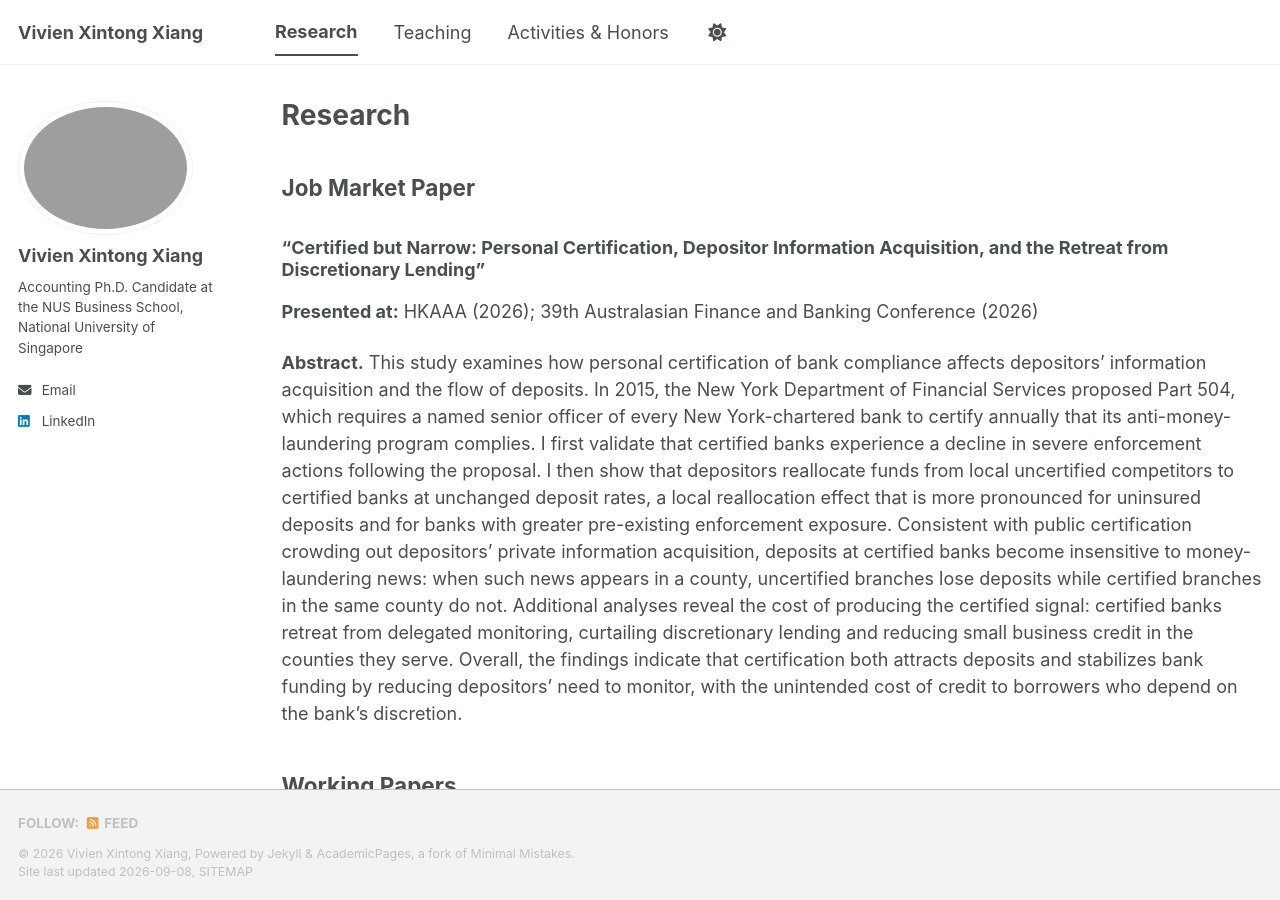
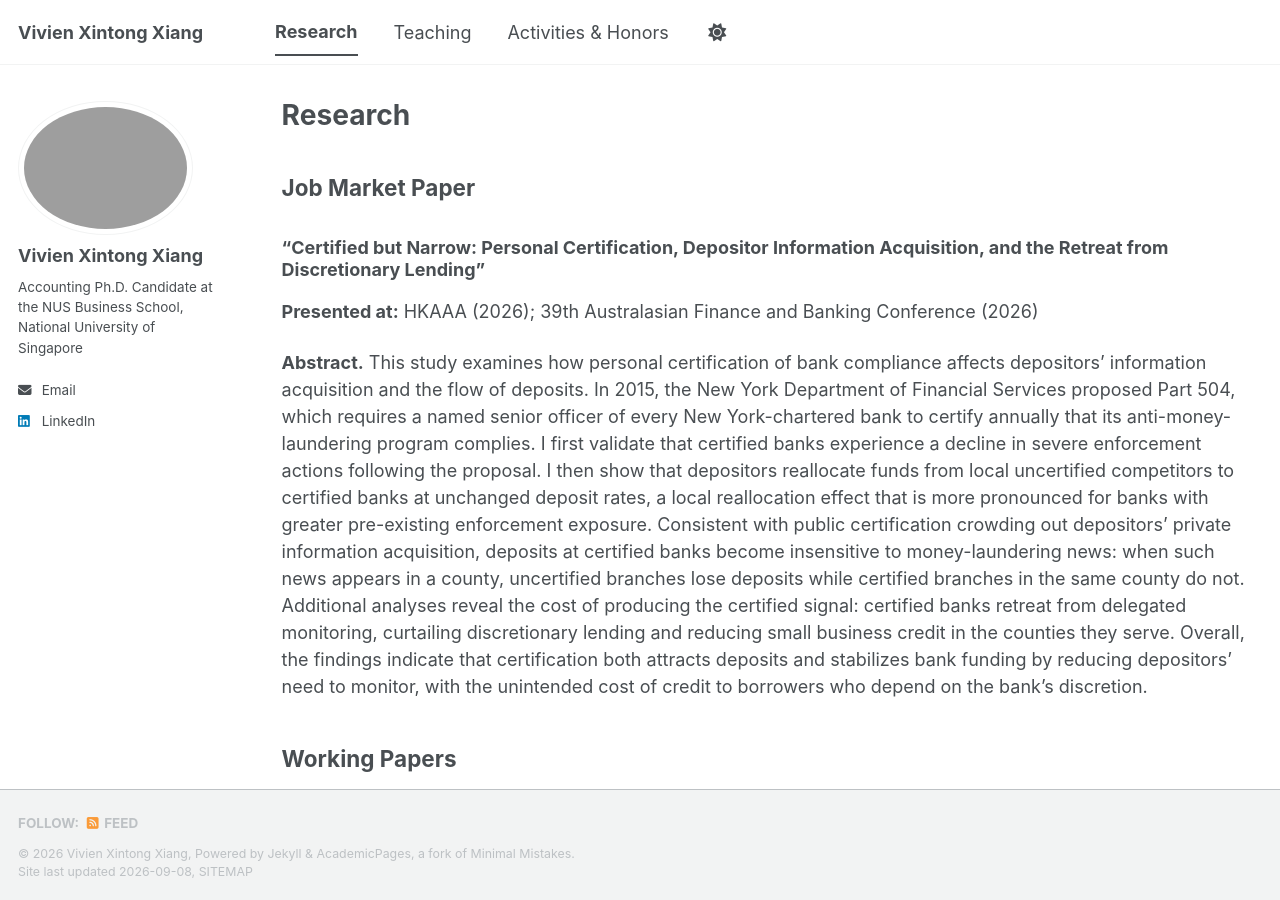
Before and after one commit to vivienxintongxiang/vivienxintongxiang.github.io, a Jekyll site: the page built from _pages/research.md, in a window 1280 px wide and 900 px high. Built offline with Jekyll 4.4.1, drawn with Linux system fonts in a browser that asks for light colours; a style sheet for code colours, icons or effects is not loaded.

Commit message:
Update research.md

```diff
--- a/_pages/research.md
+++ b/_pages/research.md
@@ -11,7 +11,7 @@ author_profile: true
 
 **Presented at:** HKAAA (2026); 39th Australasian Finance and Banking Conference (2026)
 
-**Abstract.** This study examines how personal certification of bank compliance affects depositors' information acquisition and the flow of deposits. In 2015, the New York Department of Financial Services proposed Part 504, which requires a named senior officer of every New York-chartered bank to certify annually that its anti-money-laundering program complies. I first validate that certified banks experience a decline in severe enforcement actions following the proposal. I then show that depositors reallocate funds from local uncertified competitors to certified banks at unchanged deposit rates, a local reallocation effect that is more pronounced for uninsured deposits and for banks with greater pre-existing enforcement exposure. Consistent with public certification crowding out depositors' private information acquisition, deposits at certified banks become insensitive to money-laundering news: when such news appears in a county, uncertified branches lose deposits while certified branches in the same county do not. Additional analyses reveal the cost of producing the certified signal: certified banks retreat from delegated monitoring, curtailing discretionary lending and reducing small business credit in the counties they serve. Overall, the findings indicate that certification both attracts deposits and stabilizes bank funding by reducing depositors' need to monitor, with the unintended cost of credit to borrowers who depend on the bank's discretion.
+**Abstract.** This study examines how personal certification of bank compliance affects depositors' information acquisition and the flow of deposits. In 2015, the New York Department of Financial Services proposed Part 504, which requires a named senior officer of every New York-chartered bank to certify annually that its anti-money-laundering program complies. I first validate that certified banks experience a decline in severe enforcement actions following the proposal. I then show that depositors reallocate funds from local uncertified competitors to certified banks at unchanged deposit rates, a local reallocation effect that is more pronounced for banks with greater pre-existing enforcement exposure. Consistent with public certification crowding out depositors' private information acquisition, deposits at certified banks become insensitive to money-laundering news: when such news appears in a county, uncertified branches lose deposits while certified branches in the same county do not. Additional analyses reveal the cost of producing the certified signal: certified banks retreat from delegated monitoring, curtailing discretionary lending and reducing small business credit in the counties they serve. Overall, the findings indicate that certification both attracts deposits and stabilizes bank funding by reducing depositors' need to monitor, with the unintended cost of credit to borrowers who depend on the bank's discretion.
 
 ## Working Papers
 
```
